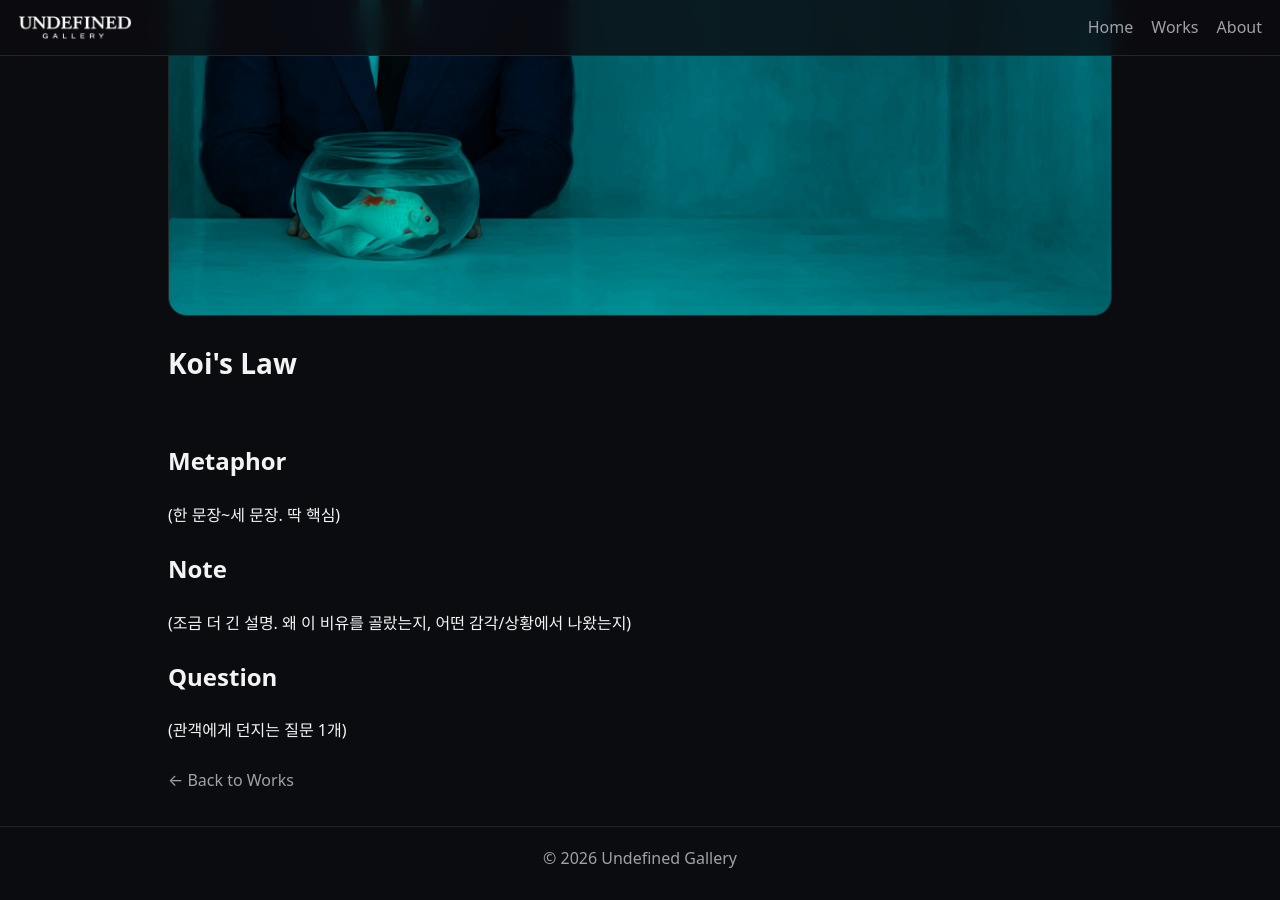
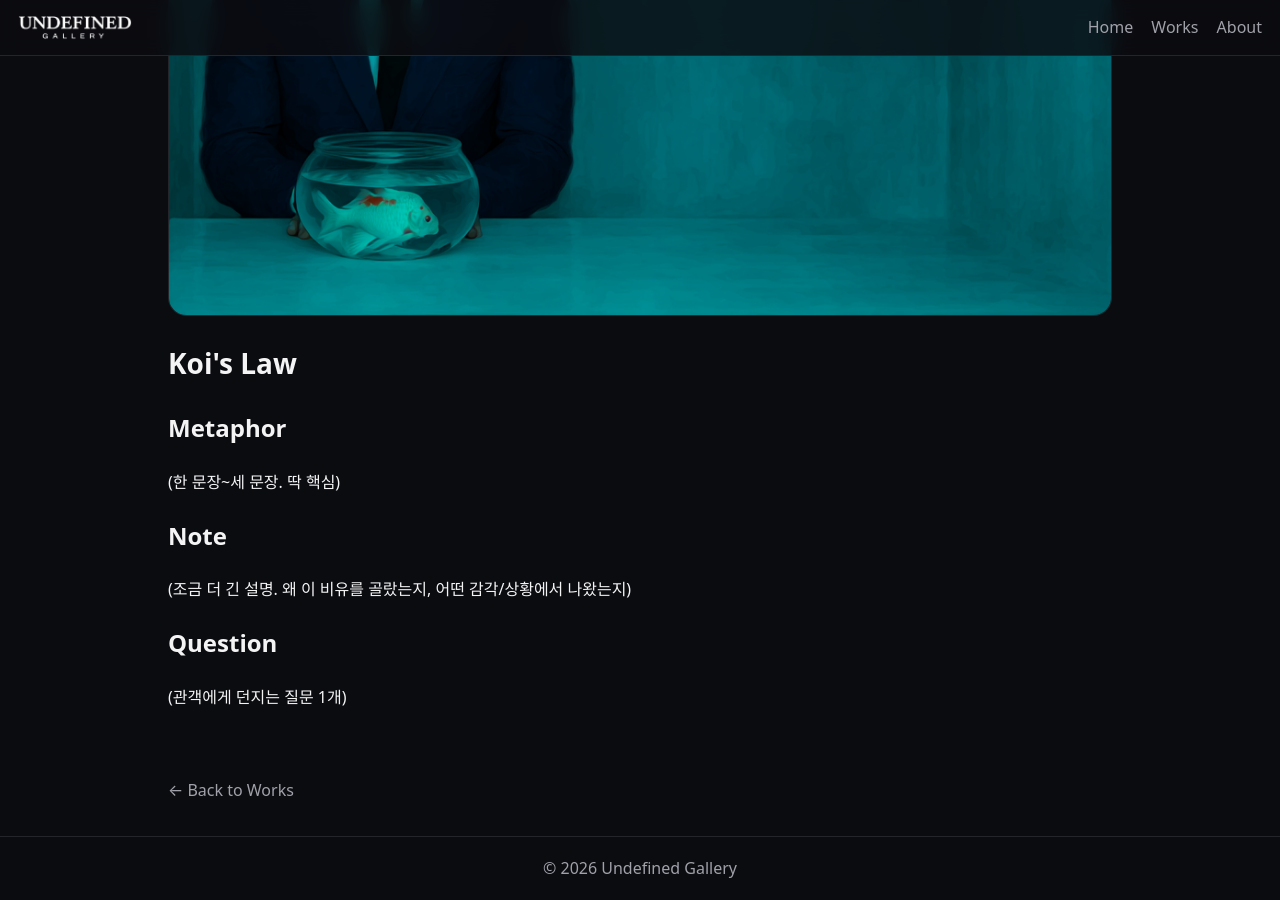
Before and after one commit to Hyunsoo-Yoo/undefined-gallery, a Jekyll site: the page built from _works/Koi's Law.md, in a window 1280 px wide and 900 px high, scrolled down 716 px. Built offline with Jekyll 4.4.1, drawn with Linux system fonts in a browser that asks for light colours.

Commit message:
work.html 텍스트 위치 수정

```diff
--- a/_layouts/work.html
+++ b/_layouts/work.html
@@ -11,13 +11,13 @@ layout: default
 
   <h1 class="work-title">{{ page.title }}</h1>
 
-  <div class="work-meta">
-    {% if page.designer %}<span>{{ page.designer }}</span>{% endif %}<br>
-    {% if page.work_date %}<span>{{ page.work_date }}</span>{% endif %}
+  <div class="work-text">
+    {{ content }}
   </div>
 
-  <div class="work-text">
-    {{ content }}
+  <div class="work-meta">
+      {% if page.designer %}<span>{{ page.designer }}</span>{% endif %}<br>
+      {% if page.work_date %}<span>{{ page.work_date }}</span>{% endif %}
   </div>
 
   <div class="work-back">
```
